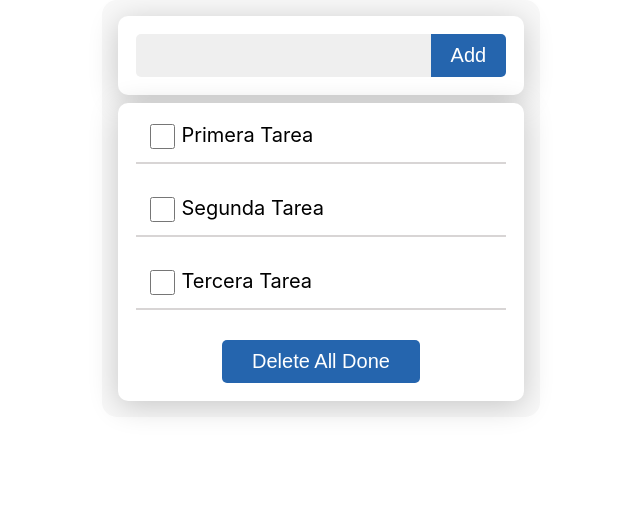
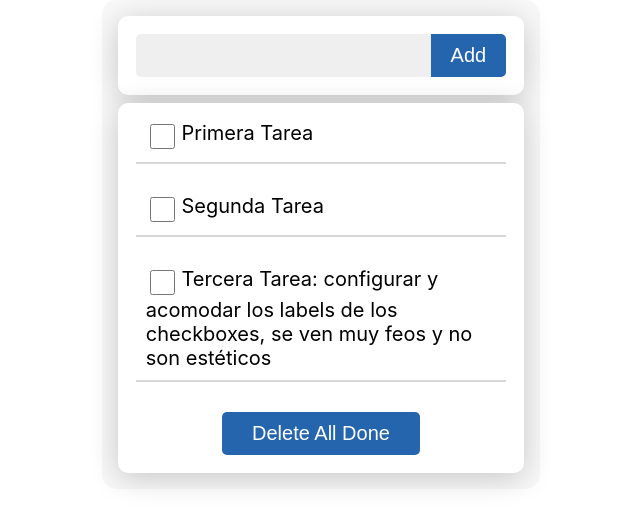
Before and after one commit to nosoyeseoscar/todoApp, a React (Create React App) app: page / in a window 1280 px wide. Shown: the top 528 px of the page, without its empty margins (319-959 px from the left). Built offline with nearby package versions, Linux system fonts and the light colour scheme.

Commit message:
fixing long task aligment

```diff
--- a/src/App.css
+++ b/src/App.css
@@ -79,17 +79,15 @@
 }
 
 .task-cbox{
-  cursor: pointer;
   width: 25px;
   height: 25px;
-  vertical-align: middle;
   margin-right: 0.5em;
+  vertical-align:text-top;
 
 }
 
 .task-label{
   cursor: pointer;
-
 }
 
 .clearCompletedBtn {
--- a/src/components/taskList.js
+++ b/src/components/taskList.js
@@ -5,7 +5,7 @@ function TaskList () {
     <div className='task-list'>
       <Task labelTask='Primera Tarea' />
       <Task labelTask='Segunda Tarea' />
-      <Task labelTask='Tercera Tarea' />
+      <Task labelTask='Tercera Tarea: configurar y acomodar los labels de los checkboxes, se ven muy feos y no son estéticos' />
       <button className='clearCompletedBtn'>Delete All Done</button>
     </div>
   )
```
